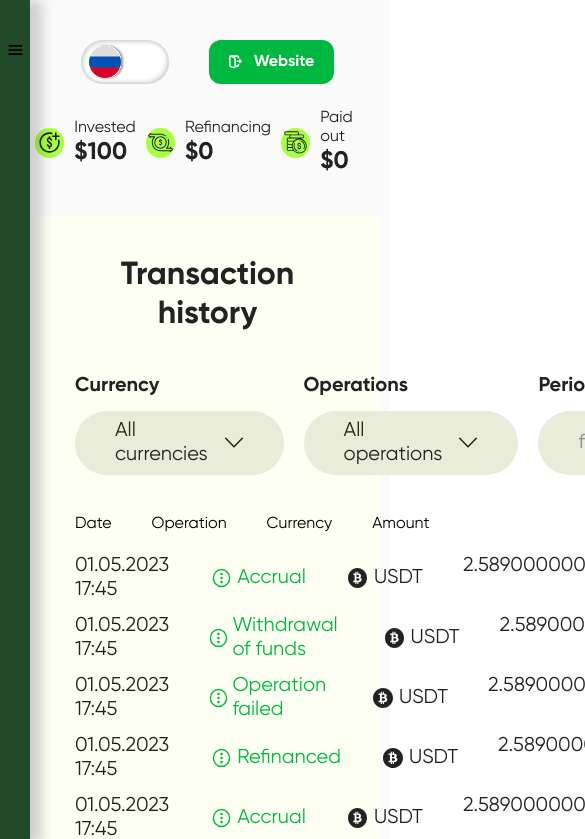
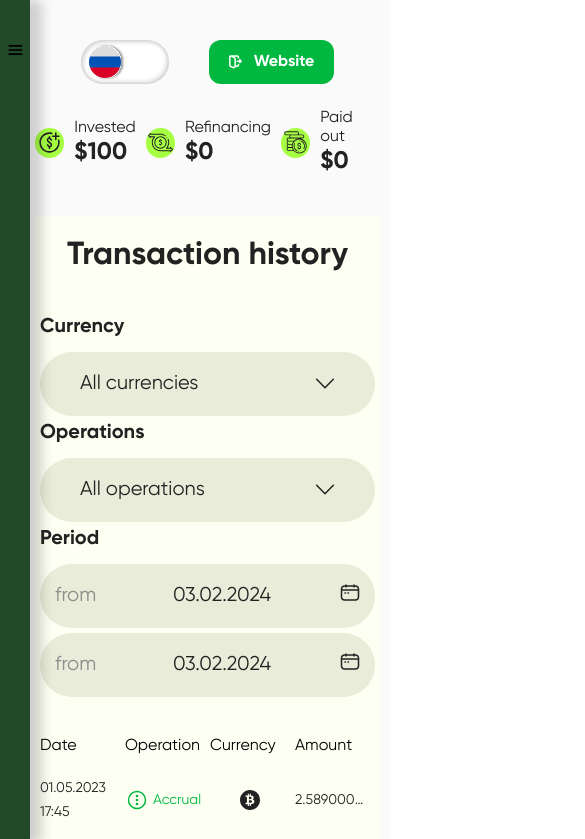
Before and after one commit to DiOnEasy/bitrock, a React (Create React App) app: page /transactions in a window 390 px wide. Shown: the top 839 px of the page, 585 px wide, since content can reach past the window. Built offline with nearby package versions, Linux system fonts and the light colour scheme.

Commit message:
transactions and settings are completed

```diff
--- a/src/pages/Settings/BasicInfoInput/basicInfoInput.module.css
+++ b/src/pages/Settings/BasicInfoInput/basicInfoInput.module.css
@@ -30,3 +30,9 @@
 .pointer {
     cursor: pointer;
 }
+
+@media (max-width: 600px) {
+    .inputWrapper{
+        padding: 20px 20px;
+    }
+}
--- a/src/pages/Settings/PaymentCard/paymentCard.module.css
+++ b/src/pages/Settings/PaymentCard/paymentCard.module.css
@@ -10,6 +10,7 @@
 
 .paymentCardTop,
 .paymentCardBottom {
+    gap: 10px;
     display: flex;
     align-items: center;
     justify-content: space-between;
@@ -17,10 +18,10 @@
 
 }
 
-.paymentCardBottom{
-font-size: 20px;
-font-weight: 400;
-line-height: 24px;
+.paymentCardBottom {
+    font-size: 20px;
+    font-weight: 400;
+    line-height: 24px;
 
 
 }
@@ -31,7 +32,7 @@ line-height: 24px;
     line-height: 38px;
 }
 
-.paymentCardDelete{
+.paymentCardDelete {
     cursor: pointer;
     width: 32px;
     height: 32px;
--- a/src/pages/Settings/SettingInfoItem/settingsInfoItem.module.css
+++ b/src/pages/Settings/SettingInfoItem/settingsInfoItem.module.css
@@ -24,3 +24,9 @@
 .arrowRotated{
     transform: rotate(180deg);
 }
+
+@media (max-width: 1400px) {
+    .settingsInfoItem{
+        padding: 20px;
+    }
+}
--- a/src/pages/Settings/SettingsPhoto/settingsPhoto.module.css
+++ b/src/pages/Settings/SettingsPhoto/settingsPhoto.module.css
@@ -58,3 +58,10 @@
     align-items: center;
     justify-content: center;
 }
+
+
+@media (max-width: 1024px) {
+    .settingsPhoto{
+        padding: 10px 15px;
+    }
+}
--- a/src/pages/Settings/settings.module.css
+++ b/src/pages/Settings/settings.module.css
@@ -1,4 +1,4 @@
-.settingsWrapper{
+.settingsWrapper {
     min-height: 1264px;
 }
 
@@ -82,3 +82,36 @@
 
 
 }
+
+@media (max-width: 1400px) {
+    .settingsBasicInfo {
+        padding: 20px;
+    }
+
+    .settingsBasicInfoItems {
+        grid-template-columns: repeat(1, 1fr);
+    }
+}
+
+@media (max-width: 1024px) {
+    .settingsContent {
+        flex-direction: column;
+        align-items: center;
+    }
+}
+
+@media (max-width: 768px) {
+    .settings {
+        padding: 20px 10px;
+    }
+}
+
+@media (max-width: 600px) {
+    .settings {
+        padding: 20px 3px;
+    }
+
+    .paymentDetails {
+        grid-template-columns: repeat(1, 1fr);
+    }
+}
--- a/src/pages/Transactions/CustomCalendar/calendar.css
+++ b/src/pages/Transactions/CustomCalendar/calendar.css
@@ -5,6 +5,8 @@
     position: absolute;
     top: 68px;
     left: 0;
+    width: 100%;
+    z-index: 100;
 }
 
 .react-calendar__navigation {
--- a/src/pages/Transactions/CustomCalendar/customCalendar.module.css
+++ b/src/pages/Transactions/CustomCalendar/customCalendar.module.css
@@ -12,7 +12,8 @@
     cursor: pointer;
 
 }
-.customCalendarWrapper{
+
+.customCalendarWrapper {
     position: relative;
 }
 
@@ -28,6 +29,23 @@
     margin-right: 4px;
 }
 
-.calendarHidden{
+.calendarHidden {
     display: none;
 }
+
+@media (max-width: 1600px) {
+    .customCalendar span:nth-child(2) {
+        width: auto;
+    }
+}
+
+@media (max-width: 1480px) {
+    .customCalendar {
+        justify-content: space-between;
+    }
+}
+@media (max-width: 700px) {
+    .customCalendar{
+        padding: 12px 15px;
+    }
+}
--- a/src/pages/Transactions/TransactionsItem/transactionsItem.module.css
+++ b/src/pages/Transactions/TransactionsItem/transactionsItem.module.css
@@ -26,10 +26,38 @@
     max-height: 19.2px;
 }
 
-.operationImg, .currencyImg{
+.operationImg,
+.currencyImg {
     width: 24px;
     height: 24px;
     display: flex;
     align-items: center;
     justify-content: center;
 }
+
+@media (max-width: 700px) {
+    .amount {
+        width: 100px;
+        overflow: hidden;
+        text-overflow: ellipsis;
+    }
+}
+
+@media (max-width: 600px) {
+    .currency {
+        justify-content: center;
+    }
+
+    .currency span {
+        display: none;
+    }
+    .amount{
+        width: 75px;
+    }
+    .date,
+    .amount,
+    .amount,
+    .operation {
+        font-size: 14px;
+    }
+}
--- a/src/pages/Transactions/transactions.module.css
+++ b/src/pages/Transactions/transactions.module.css
@@ -59,7 +59,37 @@
 }
 
 .transactionsHistoryItem {
+    align-items: center;
     display: grid;
     grid-template-columns: repeat(4, 1fr);
     gap: 40px;
 }
+
+@media (max-width: 1480px) {
+    .transactions {
+        padding: 20px 5px;
+    }
+
+    .transactionsSort {
+        display: grid;
+        grid-template-columns: repeat(2, 1fr);
+    }
+
+    .transactionsHistoryItem,
+    .transactionsHistoryHeader {
+        gap: 5px;
+    }
+}
+
+@media (max-width: 700px) {
+
+    .transactionsSort {
+        gap: 5px;
+    }
+}
+
+@media (max-width: 700px) {
+    .transactionsSort {
+        grid-template-columns: repeat(1, 1fr);
+    }
+}
```
